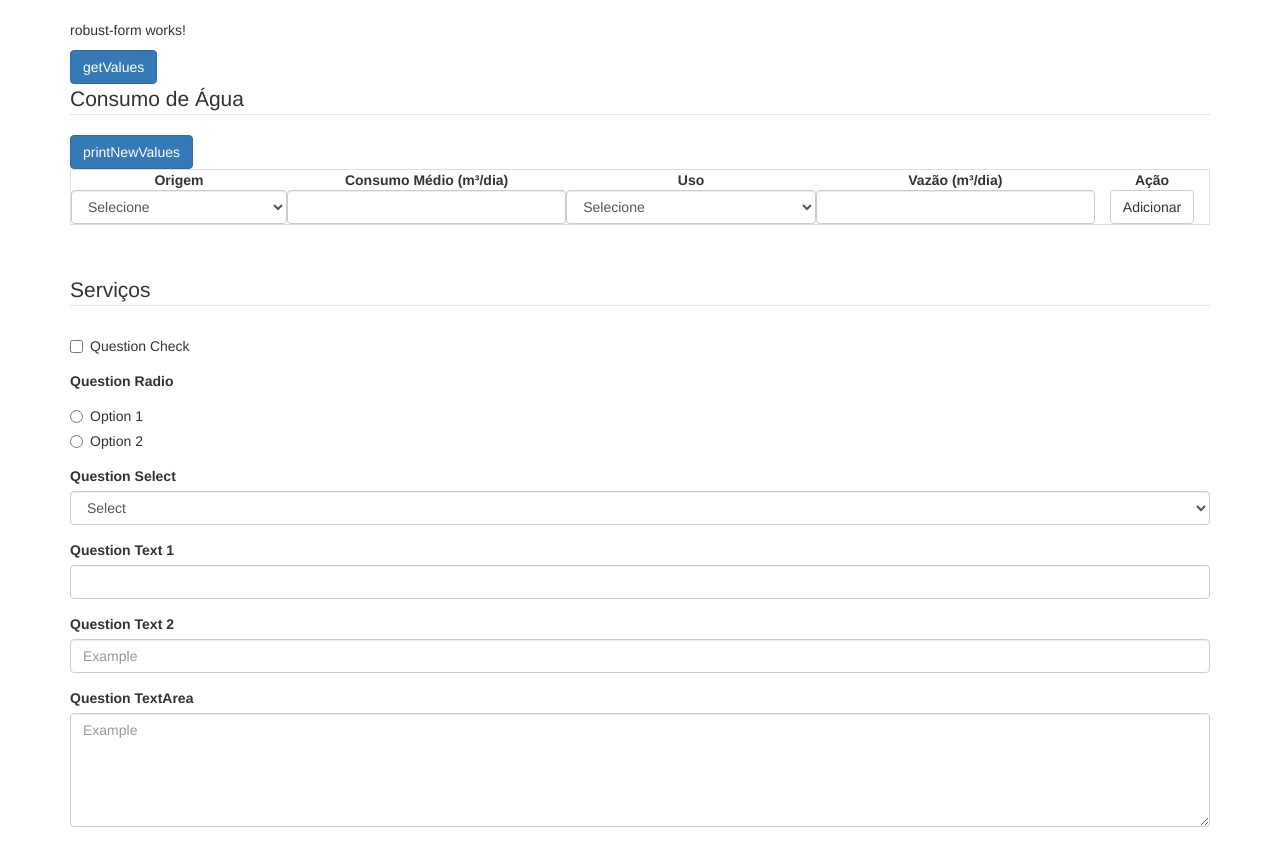
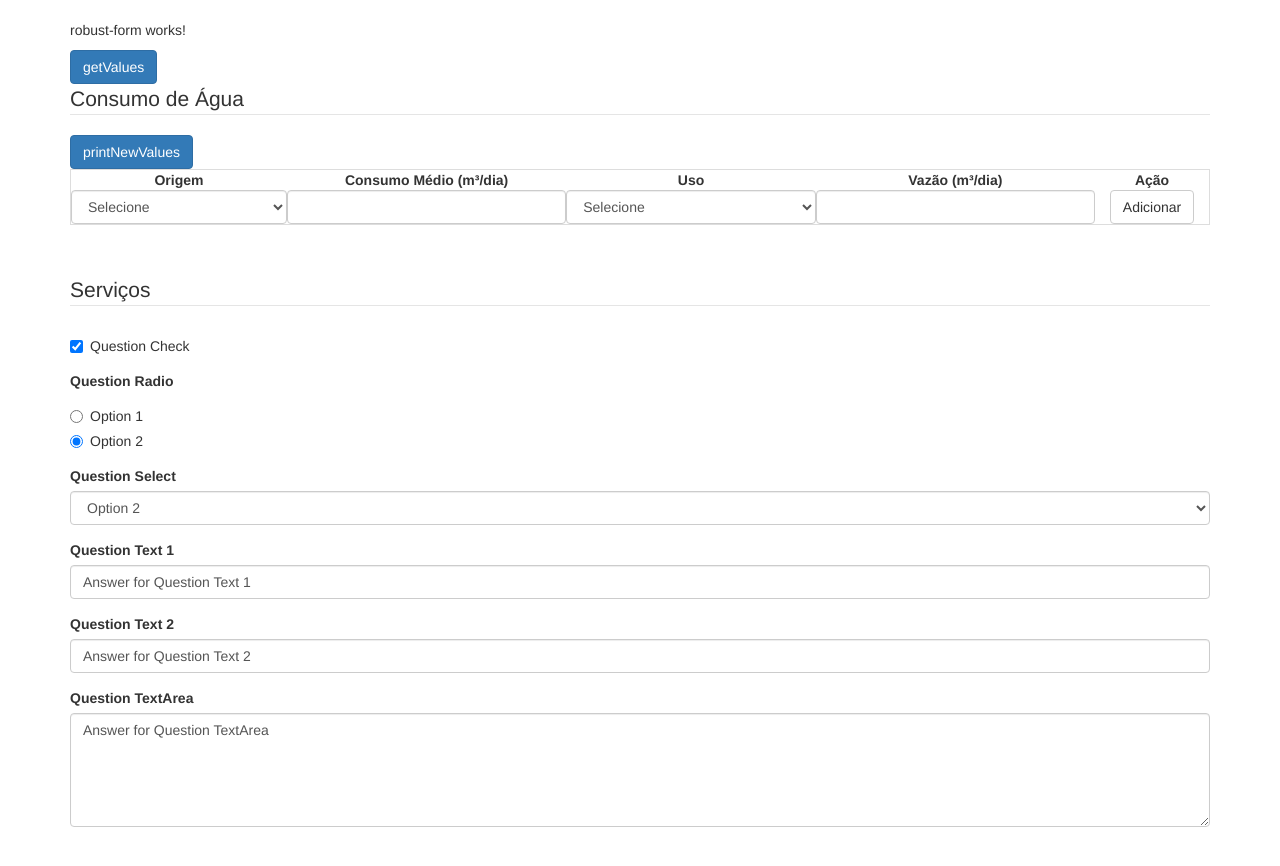
Before and after one commit to robust-team/angular-forms, an Angular app: page / in a window 1280 px wide. Shown: the top 866 px of the page. Built offline with nearby package versions, Linux system fonts and the light colour scheme.

Commit message:
Implements answers in FormControl's build

```diff
--- a/src/app/app.component.ts
+++ b/src/app/app.component.ts
@@ -132,7 +132,7 @@ export class AppComponent {
                 "description": "Question Select",
                 "fieldType": "select",
                 "options": ["Option 1", "Option 2"],
-                "placeholder": "Select",
+                "placeholder": "Selecione",
                 "answer": "Option 2"
             },
             {
--- a/src/app/robust-forms/group-builder.ts
+++ b/src/app/robust-forms/group-builder.ts
@@ -5,12 +5,12 @@ import {
 
 export class GroupBuilder {
 
-    private questions : Array<Question> = [];
+    protected questions : Array<Question> = [];
 
     public constructor(
-        private code: string,
-        private description: string,
-        private groupType: string
+        protected code: string,
+        protected description: string,
+        protected groupType: string
     ) { }
 
     public addQuestion(question : Question) : void {
--- /dev/null
+++ b/src/app/robust-forms/group/index.ts
@@ -0,0 +1,2 @@
+export * from './data-table';
+export * from './group';
--- a/src/app/robust-forms/index.ts
+++ b/src/app/robust-forms/index.ts
@@ -1,5 +1,6 @@
-export * from './robust-forms';
+export * from './group';
 export * from './group-builder';
-export * from './group/group';
 export * from './question';
 export * from './reactive-forms-factory';
+export * from './robust-forms';
+export * from './validation';
--- a/src/app/robust-forms/reactive-forms-factory.ts
+++ b/src/app/robust-forms/reactive-forms-factory.ts
@@ -1,6 +1,6 @@
 import { FormGroup, FormArray, FormControl } from '@angular/forms';
 
-import { Group } from './group/group';
+import { Group } from './group';
 import { Question } from './question';
 
 export class ReactiveFormsFactory {
@@ -11,7 +11,7 @@ export class ReactiveFormsFactory {
     for (let group of groups) {
       let control: FormGroup|FormArray = 'datatable' !== group.groupType
         ? ReactiveFormsFactory.createFormGroupFromQuestions(group.questions)
-        : new FormArray([]);
+        : ReactiveFormsFactory.createFormArray(group['answers']);
 
       formGroup.addControl(group.code, control);
     }
@@ -23,9 +23,15 @@ export class ReactiveFormsFactory {
     let formGroup: FormGroup = new FormGroup({});
 
     for (let question of questions) {
-      formGroup.addControl(question.code, new FormControl());
+      formGroup.addControl(question.code, new FormControl(question['answer']));
     }
 
     return formGroup;
   }
+
+  public static createFormArray(answers: Question[][] = null): FormArray {
+    let formArray: FormArray = new FormArray([]);
+
+    return formArray;
+  }
 }
--- a/src/app/robust-forms/robust-forms.component.html
+++ b/src/app/robust-forms/robust-forms.component.html
@@ -21,9 +21,7 @@
                 <div class="form-group">
                   <div class="checkbox">
                     <label>
-                      <input type="checkbox" [name]="question.code"
-                             [checked]="question.defaultOption ? 'checked' : ''"
-                             [formControlName]="question.code">
+                      <input type="checkbox" [name]="question.code" [formControlName]="question.code">
                       {{ question.description }}
                     </label>
                   </div>
@@ -35,9 +33,7 @@
                   <label>{{ question.description }}</label>
                   <div class="radio" *ngFor="let option of question.options">
                     <label>
-                      <input type="radio" [name]="question.code" [value]="option"
-                             [checked]="option === question.defaultOption ? 'checked' : ''"
-                             [formControlName]="question.code">
+                      <input type="radio" [name]="question.code" [value]="option" [formControlName]="question.code">
                       {{ option }}
                     </label>
                   </div>
@@ -49,11 +45,10 @@
                   <label [for]="question.code">{{ question.description }}</label>
                   <select [id]="question.code" class="form-control" [name]="question.code"
                           [formControlName]="question.code">
-                    <option disabled [selected]="!question.defaultOption ? 'selected' : ''" [value]="null">
+                    <option disabled [value]="null">
                       {{ question.placeholder ? question.placeholder : '' }}
                     </option>
-                    <option *ngFor="let option of question.options" [value]="option"
-                            [selected]="option === question.defaultOption ? 'selected' : ''">
+                    <option *ngFor="let option of question.options" [value]="option">
                       {{ option }}
                     </option>
                   </select>
--- /dev/null
+++ b/src/app/robust-forms/validation/index.ts
@@ -0,0 +1,3 @@
+export * from './max-length';
+export * from './min-length';
+export * from './validation';
```
